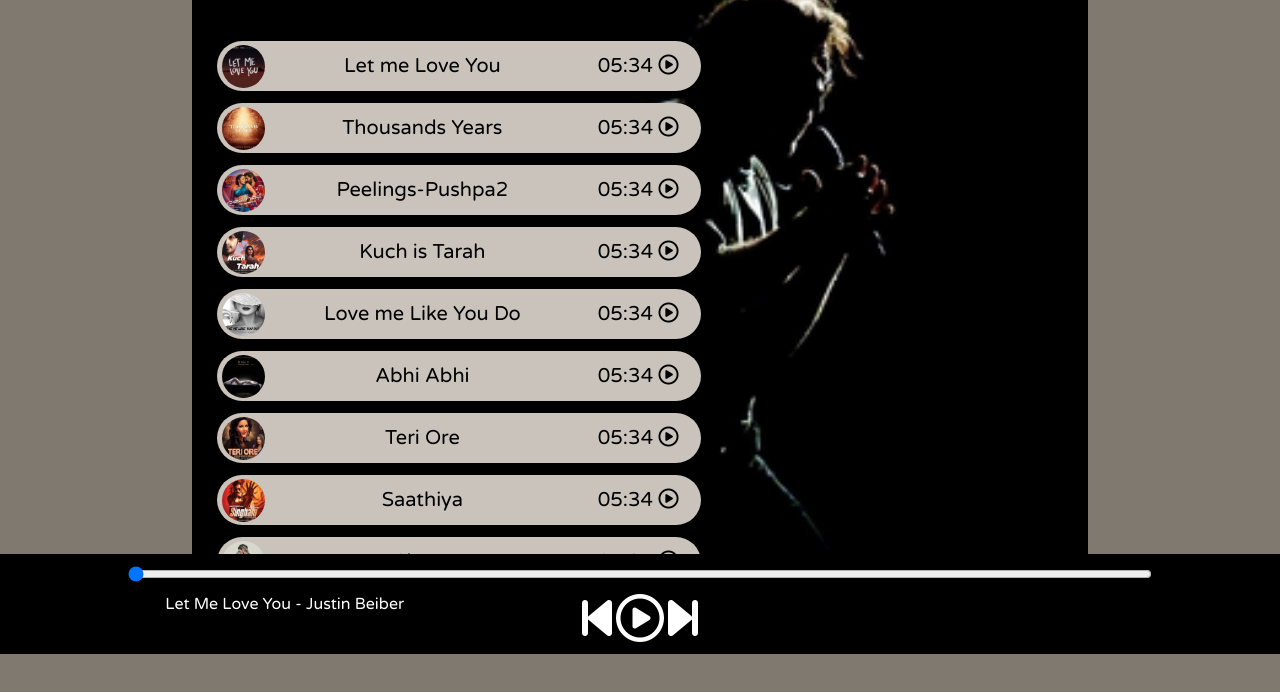
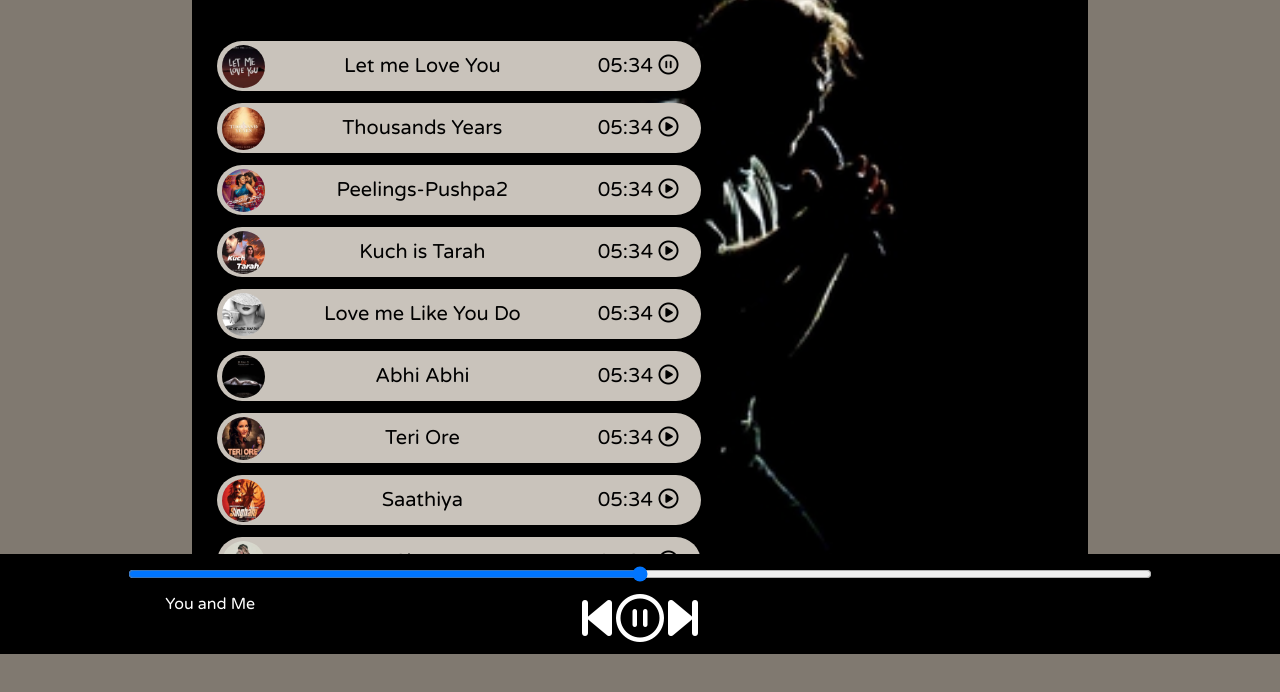
Before and after one commit to nishita-codes/HTML-CSS-JS-PROJECT-6-spotify-clone, a plain HTML site: page index.html in a window 1280 px wide. Both pictures are taken after a click on the icon 668 px from the left and 211 px from the top of the page. Shown: the part 146-838 px from the top of the page. Drawn offline with Linux system fonts and the light colour scheme.

Commit message:
added files

```diff
--- a/index.html
+++ b/index.html
@@ -95,7 +95,7 @@
             <i class="fa-solid fa-3x fa-forward-step" id ="next"></i>
         </div>
         <div class="songInfo">
-            <img src="Nt6v.gif" width="50px" alt="" id="gif">Let Me Love You - Justin Beiber
+            <img src="Nt6v.gif" width="50px" alt="" id="gif"><span id="masterSongName">You and Me</span>
         </div>
     </div>
     <script src="script.js"></script>
--- a/script.js
+++ b/script.js
@@ -7,10 +7,11 @@ let masterPlay = document.getElementById('masterPlay');
 let myProgressBar = document.getElementById('myProgressBar');
 let gif = document.getElementById('gif');
 let songItem = Array.from(document.getElementsByClassName('songItem'));
+let masterSongName = document.getElementById('masterSongName');
 let songItemPlay = Array.from(document.getElementsByClassName('songItemPlay'));
 
 let songs = [
-    { songName: "You And Me", filePath: "songs/1.mp3", CoverPath: "images/img-1.jpeg" },
+    { songName: "You and Me", filePath: "songs/1.mp3", CoverPath: "images/img-1.jpeg" },
     { songName: "Thousand Year", filePath: "songs/2.mp3", CoverPath: "images/img-2.jpeg" },
     { songName: "Peelings-Pushpa2", filePath: "songs/3.mp3", CoverPath: "images/img-3.jpeg" },
     { songName: "Kuch is Tarah", filePath: "songs/4.mp3", CoverPath: "images/img-4.jpeg" },
@@ -20,7 +21,7 @@ let songs = [
     { songName: "Saathiya", filePath: "songs/8.mp3", CoverPath: "images/img-8.jpeg" },
     { songName: "Closer", filePath: "songs/9.mp3", CoverPath: "images/img-9.jpeg" }
 ]
-songItem.forEach((element, i) => {
+Array.from(document.getElementsByClassName(songItem)).forEach((element, i) => {
     element.getElementsByTagName("img")[0].src = songs[i].CoverPath;
     element.getElementsByclassName("songName")[0].innerText = songs[i].songName;
 });
@@ -36,7 +37,7 @@ masterPlay.addEventListener('click', () => {
     }
     else {
         audioElement.pause();
-        masterPlay.classList.remove(' fa-circle-pause');
+        masterPlay.classList.remove('fa-circle-pause');
         masterPlay.classList.add('fa-circle-play');
         gif.style.opacity = 0;
     }
@@ -67,7 +68,8 @@ Array.from(document.getElementsByClassName('songItemPlay')).forEach((element) =>
         console.log(e.target);
         e.target.classList.remove('fa-circle-play');
         e.target.classList.add('fa-circle-pause');
-        audioElement.src = "songs/${songIndex+1}.mp3";
+        audioElement.src = `songs/${songIndex+1}.mp3`;
+        masterSongName.innerText = songs[songIndex].songName;
         audioElement.currentTime = 0;
         audioElement.play();
         masterPlay.classList.remove('fa-circle-play');
@@ -81,7 +83,8 @@ document.getElementById('next').addEventListener('click', () => {
     else {
         songIndex += 1;
     }
-    audioElement.src = "songs/${songIndex+1}.mp3";
+    audioElement.src = `songs/${songIndex+1}.mp3`;
+    masterSongName.innerText = songs[songIndex].songName;
     audioElement.currentTime = 0;
     audioElement.play();
     masterPlay.classList.remove('fa-circle-play');
@@ -95,7 +98,8 @@ document.getElementById('previous').addEventListener('click', () => {
     else {
         songIndex -= 1;
     }
-    audioElement.src = "songs/${songIndex+1}.mp3";
+    audioElement.src = `songs/${songIndex+1}.mp3`;
+    masterSongName.innerText = songs[songIndex].songName;
     audioElement.currentTime = 0;
     audioElement.play();
     masterPlay.classList.remove('fa-circle-play');
```
